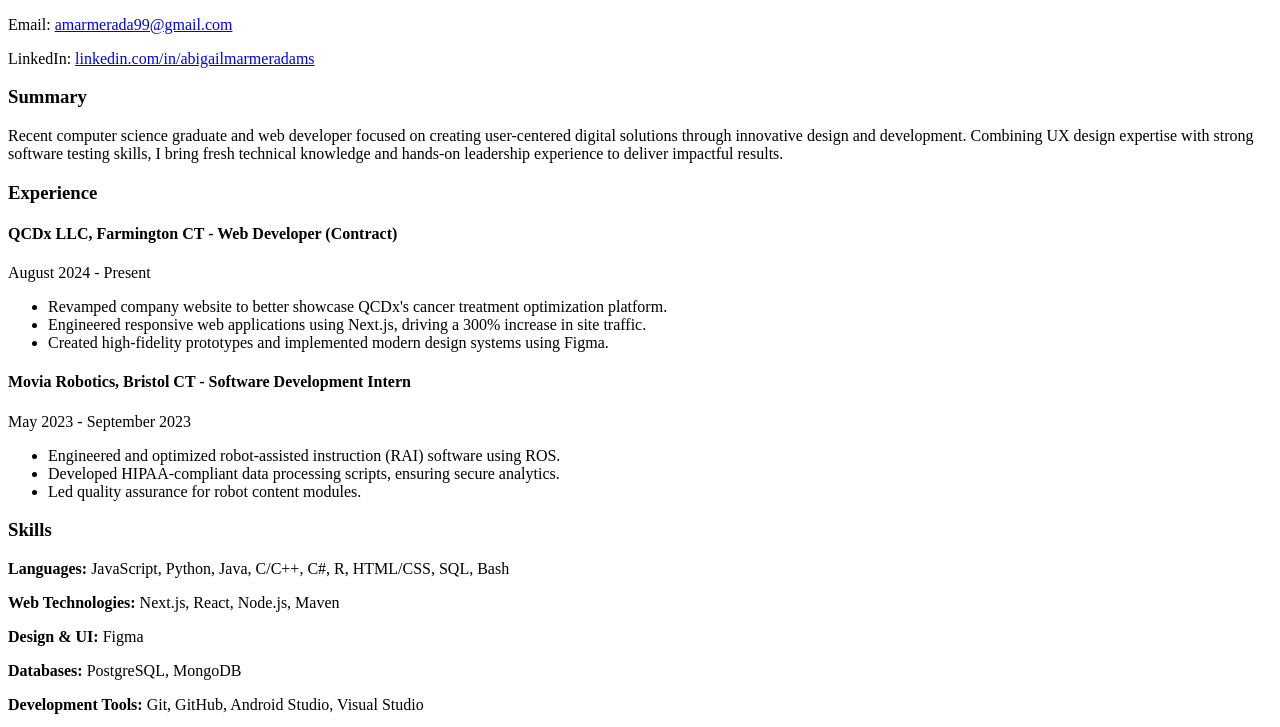
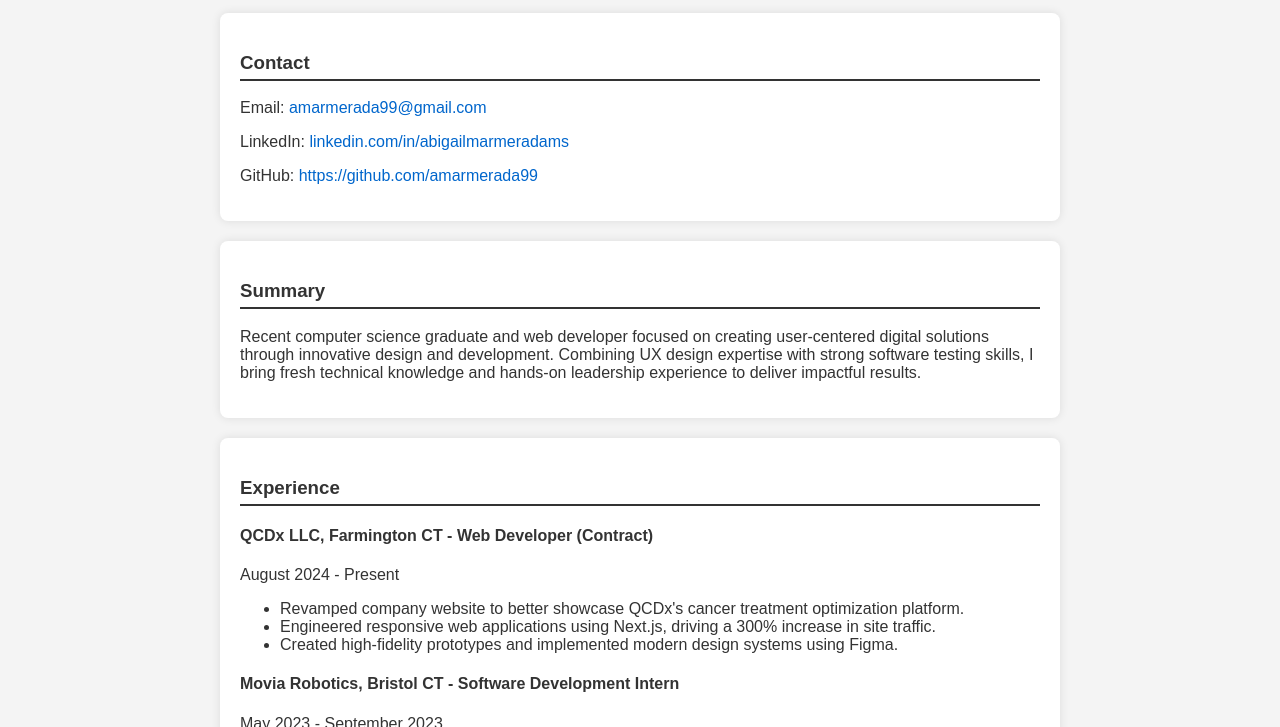
Before and after one commit to amarmerada99/amarmerada99.github.io, a plain HTML site: page index.html in a window 1280 px wide. Shown: the part 152-879 px from the top of the page. Drawn offline with Linux system fonts and the light colour scheme.

Commit message:
linked .css and .html

```diff
--- a/index.html
+++ b/index.html
@@ -4,7 +4,7 @@
     <meta charset="UTF-8">
     <meta name="viewport" content="width=device-width, initial-scale=1.0">
     <title>Abigail Marmer-Adams | Software Engineer</title>
-    <link rel="stylesheet" href="style.css">
+    <link rel="stylesheet" href="index.css">
 </head>
 <body>
     <header>
@@ -15,6 +15,7 @@
         <h3>Contact</h3>
         <p>Email: <a href="mailto:amarmerada99@gmail.com">amarmerada99@gmail.com</a></p>
         <p>LinkedIn: <a href="http://linkedin.com/in/abigailmarmeradams" target="_blank">linkedin.com/in/abigailmarmeradams</a></p>
+        <p>GitHub: <a href="https://github.com/amarmerada99"> https://github.com/amarmerada99 </a></p>
     </section>
     <section id="summary">
         <h3>Summary</h3>
```
